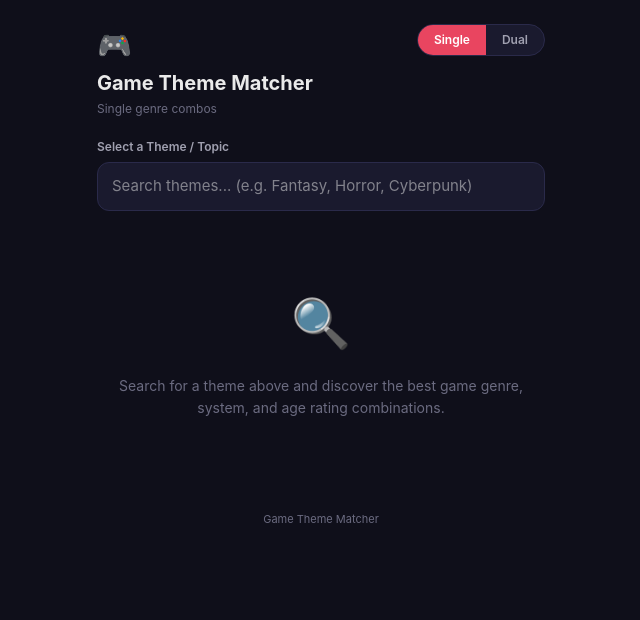
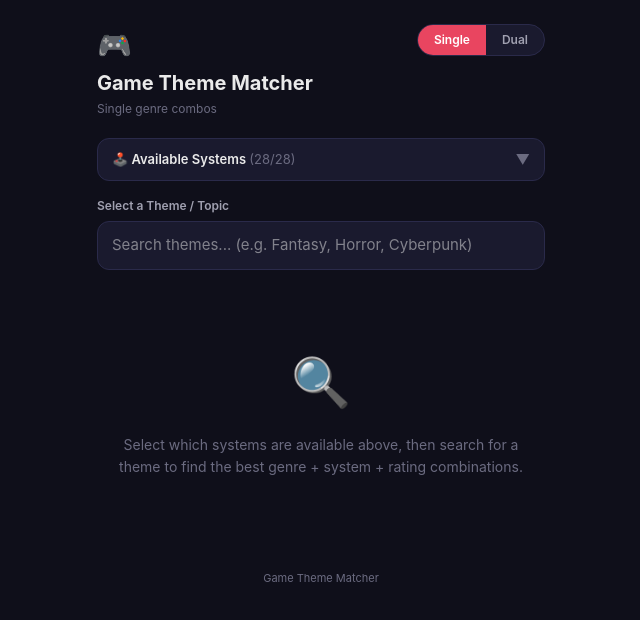
Before and after one commit to jonasboos/game-theme-matcher, a Next.js app: page / in a window 1280 px wide. Shown: the top 620 px of the page, without its empty margins (319-959 px from the left). Built offline with nearby package versions, Linux system fonts and the light colour scheme.

Commit message:
system selector with localStorage, remove minScore

```diff
--- a/src/app/page.tsx
+++ b/src/app/page.tsx
@@ -14,24 +14,19 @@ type Mode = "single" | "dual";
 function getComboScore(topic: string, genre: string, system: string, rating: Rating, mode: Mode): number {
   const topicData = TOPICS[topic];
   if (!topicData) return 0;
-
   let genreScore: number;
   if (mode === "single") {
     genreScore = topicData[genre] ?? 0;
   } else {
-    // dual genre: take the average of the two constituent genres
     const parts = genre.split(" - ");
-    const a = topicData[parts[0]] ?? 0;
-    const b = topicData[parts[1]] ?? 0;
-    genreScore = Math.round((a + b) / 2);
+    genreScore = Math.round(((topicData[parts[0]] ?? 0) + (topicData[parts[1]] ?? 0)) / 2);
   }
-
-  const systemGenreScore = SYSTEMS[system]?.[genre] ?? 0;
-  const systemRatingScore = SYSTEMS[system]?.[rating] ?? 0;
-  const topicRatingScore = topicData[rating] ?? 0;
-
-  const score = genreScore * 0.40 + systemGenreScore * 0.25 + systemRatingScore * 0.175 + topicRatingScore * 0.175;
-  return Math.round(score);
+  return Math.round(
+    genreScore * 0.40 +
+    (SYSTEMS[system]?.[genre] ?? 0) * 0.25 +
+    (SYSTEMS[system]?.[rating] ?? 0) * 0.175 +
+    (topicData[rating] ?? 0) * 0.175
+  );
 }
 
 function getGenreScore(topic: string, genre: string, mode: Mode): number {
@@ -39,13 +34,7 @@ function getGenreScore(topic: string, genre: string, mode: Mode): number {
   if (!topicData) return 0;
   if (mode === "single") return topicData[genre] ?? 0;
   const parts = genre.split(" - ");
-  const a = topicData[parts[0]] ?? 0;
-  const b = topicData[parts[1]] ?? 0;
-  return Math.round((a + b) / 2);
-}
-
-function getSystemGenreScore(system: string, genre: string): number {
-  return SYSTEMS[system]?.[genre] ?? 0;
+  return Math.round(((topicData[parts[0]] ?? 0) + (topicData[parts[1]] ?? 0)) / 2);
 }
 
 interface Combo {
@@ -56,14 +45,14 @@ interface Combo {
 const SINGLE_GENRES = Object.keys(SINGLE_GENRE_SCORES);
 const DUAL_GENRES  = Object.keys(MULTI_GENRE_SCORES);
 
-function generateCombos(topic: string, mode: Mode): Combo[] {
+function generateCombos(topic: string, mode: Mode, activeSystems: string[]): Combo[] {
   const genres = mode === "single" ? SINGLE_GENRES : DUAL_GENRES;
   const combos: Combo[] = [];
   for (const genre of genres) {
     const gs = getGenreScore(topic, genre, mode);
     if (gs === 0) continue;
-    for (const system of ALL_SYSTEMS) {
-      const sysGs = getSystemGenreScore(system, genre);
+    for (const system of activeSystems) {
+      const sysGs = SYSTEMS[system]?.[genre] ?? 0;
       if (sysGs === 0) continue;
       for (const rating of ALL_RATINGS) {
         const score = getComboScore(topic, genre, system, rating, mode);
@@ -96,6 +85,28 @@ const STAGE_GROUPS = [
   { label: "Stage 3", stages: STAGE_LABELS.slice(6, 9) },
 ];
 
+// ---------- localStorage for systems ----------
+
+const STORAGE_KEY = "game-theme-matcher-systems";
+
+function loadActiveSystems(): string[] {
+  if (typeof window === "undefined") return ALL_SYSTEMS;
+  try {
+    const raw = localStorage.getItem(STORAGE_KEY);
+    if (raw) {
+      const parsed = JSON.parse(raw);
+      if (Array.isArray(parsed) && parsed.length > 0) return parsed;
+    }
+  } catch {}
+  return ALL_SYSTEMS;
+}
+
+function saveActiveSystems(systems: string[]) {
+  try {
+    localStorage.setItem(STORAGE_KEY, JSON.stringify(systems));
+  } catch {}
+}
+
 // ---------- StageDetail ----------
 
 function StageDetail({ combo, onBack, mode }: { combo: Combo; onBack: () => void; mode: Mode }) {
@@ -110,8 +121,7 @@ function StageDetail({ combo, onBack, mode }: { combo: Combo; onBack: () => void
         <button
           onClick={onBack}
           style={{
-            background: "var(--bg-secondary)",
-            border: "1px solid var(--border)",
+            background: "var(--bg-secondary)", border: "1px solid var(--border)",
             borderRadius: 12, width: 40, height: 40,
             display: "flex", alignItems: "center", justifyContent: "center",
             cursor: "pointer", fontSize: 18, color: "var(--text-primary)", flexShrink: 0,
@@ -268,48 +278,145 @@ function GenreTags({ selected, onSelect, mode }: { selected: string[]; onSelect:
 function ModeToggle({ mode, onChange }: { mode: Mode; onChange: (m: Mode) => void }) {
   return (
     <div style={{
-      display: "flex",
-      background: "var(--bg-secondary)",
-      borderRadius: 24,
-      border: "1px solid var(--border)",
-      overflow: "hidden",
-      flexShrink: 0,
+      display: "flex", background: "var(--bg-secondary)",
+      borderRadius: 24, border: "1px solid var(--border)",
+      overflow: "hidden", flexShrink: 0,
     }}>
       <button
         onClick={() => onChange("single")}
         style={{
-          padding: "6px 16px",
-          border: "none",
+          padding: "6px 16px", border: "none",
           background: mode === "single" ? "var(--accent)" : "transparent",
           color: mode === "single" ? "#fff" : "var(--text-secondary)",
-          fontSize: 12,
-          fontWeight: 600,
-          cursor: "pointer",
-          transition: "all 0.2s",
+          fontSize: 12, fontWeight: 600, cursor: "pointer", transition: "all 0.2s",
         }}
-      >
-        Single
-      </button>
+      >Single</button>
       <button
         onClick={() => onChange("dual")}
         style={{
-          padding: "6px 16px",
-          border: "none",
+          padding: "6px 16px", border: "none",
           background: mode === "dual" ? "var(--accent)" : "transparent",
           color: mode === "dual" ? "#fff" : "var(--text-secondary)",
-          fontSize: 12,
-          fontWeight: 600,
-          cursor: "pointer",
-          transition: "all 0.2s",
+          fontSize: 12, fontWeight: 600, cursor: "pointer", transition: "all 0.2s",
         }}
-      >
-        Dual
-      </button>
+      >Dual</button>
     </div>
   );
 }
 
-type SortKey = "score" | "genre" | "system" | "rating";
+// ---------- SystemSelector ----------
+
+function SystemSelector({
+  activeSystems,
+  onChange,
+}: {
+  activeSystems: string[];
+  onChange: (systems: string[]) => void;
+}) {
+  const [expanded, setExpanded] = useState(false);
+  const allCount = ALL_SYSTEMS.length;
+  const activeCount = activeSystems.length;
+
+  return (
+    <div style={{ marginBottom: 16 }}>
+      <button
+        onClick={() => setExpanded(!expanded)}
+        style={{
+          display: "flex", alignItems: "center", justifyContent: "space-between",
+          width: "100%", padding: "10px 14px",
+          background: "var(--bg-secondary)",
+          border: `1px solid ${expanded ? "var(--accent)" : "var(--border)"}`,
+          borderRadius: 12,
+          color: "var(--text-primary)",
+          fontSize: 13, fontWeight: 600,
+          cursor: "pointer",
+          fontFamily: "inherit",
+        }}
+      >
+        <span>
+          🕹️ Available Systems <span style={{ color: "var(--text-muted)", fontWeight: 400 }}>
+            ({activeCount}/{allCount})
+          </span>
+        </span>
+        <span style={{ fontSize: 14, color: "var(--text-muted)", transition: "transform 0.2s", transform: expanded ? "rotate(180deg)" : "rotate(0deg)" }}>
+          ▼
+        </span>
+      </button>
+
+      {expanded && (
+        <div style={{
+          marginTop: 6,
+          background: "var(--bg-secondary)",
+          border: "1px solid var(--border)",
+          borderRadius: 12,
+          padding: 12,
+          maxHeight: 300,
+          overflowY: "auto",
+        }}>
+          {/* Select All / Deselect All */}
+          <div style={{ display: "flex", gap: 8, marginBottom: 10 }}>
+            <button
+              onClick={() => onChange([...ALL_SYSTEMS])}
+              style={{
+                padding: "4px 12px", border: "1px solid var(--border)",
+                borderRadius: 12, background: "transparent",
+                color: "var(--text-secondary)", fontSize: 11,
+                cursor: "pointer", fontWeight: 600,
+              }}
+            >
+              Select All
+            </button>
+            <button
+              onClick={() => onChange([])}
+              style={{
+                padding: "4px 12px", border: "1px solid var(--border)",
+                borderRadius: 12, background: "transparent",
+                color: "var(--text-secondary)", fontSize: 11,
+                cursor: "pointer", fontWeight: 600,
+              }}
+            >
+              Deselect All
+            </button>
+          </div>
+
+          {/* System list */}
+          <div style={{ display: "flex", flexWrap: "wrap", gap: 6 }}>
+            {ALL_SYSTEMS.map((sys) => {
+              const active = activeSystems.includes(sys);
+              return (
+                <button
+                  key={sys}
+                  onClick={() => {
+                    if (active) {
+                      onChange(activeSystems.filter((s) => s !== sys));
+                    } else {
+                      onChange([...activeSystems, sys]);
+                    }
+                  }}
+                  style={{
+                    padding: "5px 12px",
+                    border: `1px solid ${active ? "var(--accent)" : "var(--border)"}`,
+                    borderRadius: 16,
+                    background: active ? "var(--accent)" : "transparent",
+                    color: active ? "#fff" : "var(--text-secondary)",
+                    fontSize: 12,
+                    fontWeight: active ? 600 : 400,
+                    cursor: "pointer",
+                    transition: "all 0.15s",
+                  }}
+                >
+                  {sys}
+                </button>
+              );
+            })}
+          </div>
+        </div>
+      )}
+    </div>
+  );
+}
+
+// ---------- Main Component ----------
 
 export default function Home() {
   const [mode, setMode] = useState<Mode>("single");
@@ -317,10 +424,22 @@ export default function Home() {
   const [search, setSearch] = useState("");
   const [showDropdown, setShowDropdown] = useState(false);
   const [selectedGenres, setSelectedGenres] = useState<string[]>([]);
-  const [sortKey, setSortKey] = useState<SortKey>("score");
-  const [minScore, setMinScore] = useState(0);
   const [selectedCombo, setSelectedCombo] = useState<Combo | null>(null);
+  const [activeSystems, setActiveSystems] = useState<string[]>([]);
+  const [systemsLoaded, setSystemsLoaded] = useState(false);
   const dropdownRef = useRef<HTMLDivElement>(null);
+
+  // Load from localStorage on mount
+  useEffect(() => {
+    setActiveSystems(loadActiveSystems());
+    setSystemsLoaded(true);
+  }, []);
+
+  // Save to localStorage when changed
+  const handleSystemsChange = useCallback((systems: string[]) => {
+    setActiveSystems(systems);
+    saveActiveSystems(systems);
+  }, []);
 
   const filteredTopics = useMemo(() => {
     const q = search.toLowerCase();
@@ -328,12 +447,13 @@ export default function Home() {
   }, [search]);
 
   const results = useMemo(() => {
-    if (!selectedTopic) return [];
-    const combos = generateCombos(selectedTopic, mode);
-    let filtered = combos.filter((c) => c.score >= minScore);
+    if (!selectedTopic || !systemsLoaded) return [];
+    const combos = generateCombos(selectedTopic, mode, activeSystems);
+    let filtered = combos;
     if (selectedGenres.length > 0) {
       filtered = filtered.filter((c) => selectedGenres.includes(c.genre));
     }
+    // Always sort by score desc, deduplicate
     const seen = new Set<string>();
     const deduped: Combo[] = [];
     for (const c of filtered) {
@@ -343,15 +463,10 @@ export default function Home() {
         deduped.push(c);
       }
     }
-    deduped.sort((a, b) => {
-      if (sortKey === "score") return b.score - a.score;
-      if (sortKey === "genre") return a.genre.localeCompare(b.genre);
-      if (sortKey === "system") return a.system.localeCompare(b.system);
-      return a.rating.localeCompare(b.rating);
-    });
-    return deduped.slice(0, 30);
-  }, [selectedTopic, selectedGenres, sortKey, minScore, mode]);
+    return deduped.sort((a, b) => b.score - a.score).slice(0, 30);
+  }, [selectedTopic, selectedGenres, mode, activeSystems, systemsLoaded]);
 
+  // Close dropdown on outside click
   useEffect(() => {
     function handleClick(e: MouseEvent) {
       if (dropdownRef.current && !dropdownRef.current.contains(e.target as Node)) {
@@ -366,7 +481,6 @@ export default function Home() {
     setSelectedTopic(topic);
     setSearch(topic);
     setShowDropdown(false);
-    setMinScore(0);
     setSelectedCombo(null);
   }, []);
 
@@ -401,6 +515,11 @@ export default function Home() {
         <ModeToggle mode={mode} onChange={handleModeChange} />
       </div>
 
+      {/* System Selector — always visible */}
+      {systemsLoaded && (
+        <SystemSelector activeSystems={activeSystems} onChange={handleSystemsChange} />
+      )}
+
       {/* Topic Search */}
       <div ref={dropdownRef} style={{ position: "relative", marginBottom: 16 }}>
         <label style={{ fontSize: 12, fontWeight: 600, color: "var(--text-secondary)", display: "block", marginBottom: 6 }}>
@@ -428,7 +547,6 @@ export default function Home() {
             onClick={() => {
               setSelectedTopic(null);
               setSearch("");
-              setMinScore(0);
               setSelectedCombo(null);
             }}
             style={{
@@ -479,42 +597,8 @@ export default function Home() {
             <GenreTags selected={selectedGenres} onSelect={setSelectedGenres} mode={mode} />
           </div>
 
-          {/* Min score slider */}
-          <div style={{ marginBottom: 16 }}>
-            <label style={{ fontSize: 12, fontWeight: 600, color: "var(--text-secondary)", display: "block", marginBottom: 6 }}>
-              Min Score: {minScore}%
-            </label>
-            <input
-              type="range" min={0} max={100} step={10} value={minScore}
-              onChange={(e) => setMinScore(Number(e.target.value))}
-              style={{ width: "100%", accentColor: "var(--accent)" }}
-            />
-          </div>
-
-          {/* Sort */}
-          <div style={{ display: "flex", gap: 6, marginBottom: 16, alignItems: "center", flexWrap: "wrap" }}>
-            <span style={{ fontSize: 12, color: "var(--text-secondary)", fontWeight: 600 }}>Sort:</span>
-            {(["score", "genre", "system", "rating"] as SortKey[]).map((k) => (
-              <button
-                key={k}
-                onClick={() => setSortKey(k)}
-                style={{
-                  padding: "4px 12px",
-                  border: `1px solid ${sortKey === k ? "var(--accent)" : "var(--border)"}`,
-                  borderRadius: 16,
-                  background: sortKey === k ? "var(--accent)" : "transparent",
-                  color: sortKey === k ? "#fff" : "var(--text-secondary)",
-                  fontSize: 12, fontWeight: sortKey === k ? 600 : 400,
-                  cursor: "pointer", textTransform: "capitalize",
-                }}
-              >
-                {k}
-              </button>
-            ))}
-          </div>
-
           <p style={{ fontSize: 12, color: "var(--text-muted)", margin: "0 0 12px" }}>
-            {results.length} best combo{results.length !== 1 ? "s" : ""} found — tap one to see details
+            {results.length} best combo{results.length !== 1 ? "s" : ""} — sorted by score
           </p>
 
           <div style={{ display: "flex", flexDirection: "column", gap: 10 }}>
@@ -564,7 +648,7 @@ export default function Home() {
             ))}
             {results.length === 0 && (
               <div style={{ textAlign: "center", padding: 40, color: "var(--text-muted)" }}>
-                No combos match your filters. Try lowering the minimum score or clearing genre filters.
+                No combos match your filters. Try enabling more systems or clearing genre filters.
               </div>
             )}
           </div>
@@ -575,7 +659,7 @@ export default function Home() {
         <div style={{ textAlign: "center", padding: "60px 20px", color: "var(--text-muted)" }}>
           <div style={{ fontSize: 48, marginBottom: 16 }}>🔍</div>
           <p style={{ fontSize: 14, lineHeight: 1.6 }}>
-            Search for a theme above and discover the best game genre, system, and age rating combinations.
+            Select which systems are available above, then search for a theme to find the best genre + system + rating combinations.
           </p>
         </div>
       )}
```
